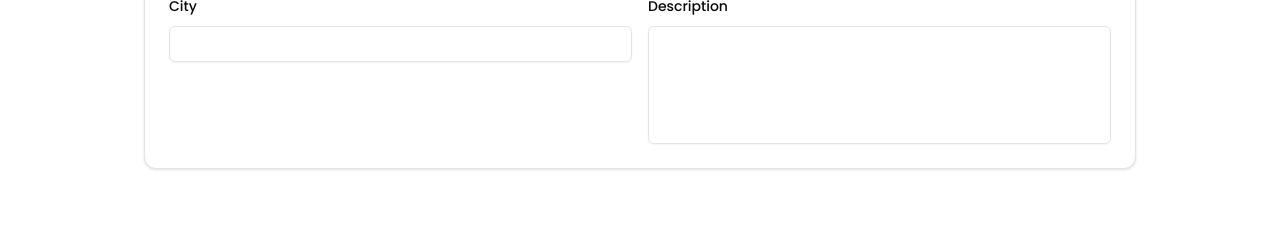
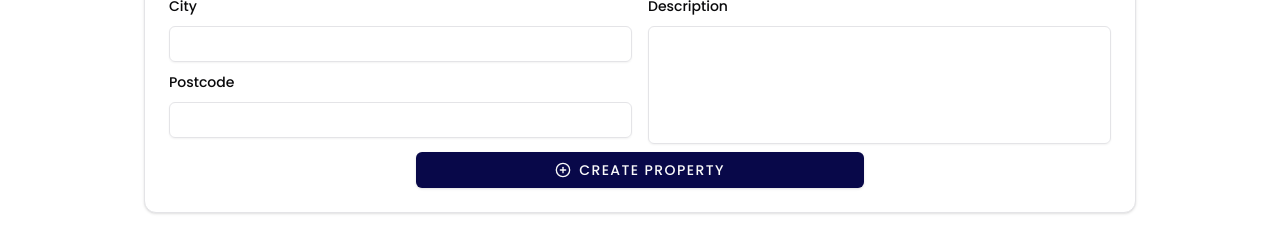
Before and after one commit to peter901/fire-homes-project, a Next.js app: page /admin-dashboard/new in a window 1280 px wide. Shown: the part 495-733 px from the top of the page. Built offline with nearby package versions, Linux system fonts and the light colour scheme; no server answers.

Commit message:
added submit button

```diff
--- a/app/admin-dashboard/new/NewPropertyForm.tsx
+++ b/app/admin-dashboard/new/NewPropertyForm.tsx
@@ -2,13 +2,20 @@
 import PropertyForm from "@/components/ui/PropertyForm";
 import type { infer as zodInfer } from "zod";
 import type { propertyDataSchema } from "@/validation/propertySchema";
-
+import { PlusCircleIcon } from "lucide-react";
 
 export default function NewPropertyForm() {
-    const handleSubmit = async (data: zodInfer<typeof propertyDataSchema>) =>{}
+  const handleSubmit = async (data: zodInfer<typeof propertyDataSchema>) => {};
   return (
     <div>
-      <PropertyForm handleSubmit={handleSubmit} />
+      <PropertyForm
+        handleSubmit={handleSubmit}
+        submitButtonLabel={
+          <>
+            <PlusCircleIcon /> Create Property
+          </>
+        }
+      />
     </div>
   );
 }
--- a/components/ui/PropertyForm.tsx
+++ b/components/ui/PropertyForm.tsx
@@ -21,12 +21,17 @@ import {
 } from "./select";
 import { Input } from "./input";
 import { Textarea } from "./textarea";
+import { Button } from "./button";
 
 type Props = {
+  submitButtonLabel: React.ReactNode;
   handleSubmit: (data: zodInfer<typeof propertyDataSchema>) => void;
 };
 
-export default function PropertyForm({ handleSubmit }: Props) {
+export default function PropertyForm({
+  handleSubmit,
+  submitButtonLabel,
+}: Props) {
   const form = useForm<zodInfer<typeof propertyDataSchema>>({
     resolver: zodResolver(propertyDataSchema),
     defaultValues: {
@@ -110,6 +115,19 @@ export default function PropertyForm({ handleSubmit }: Props) {
                 </FormItem>
               )}
             />
+            <FormField
+              control={form.control}
+              name="postcode"
+              render={({ field }) => (
+                <FormItem>
+                  <FormLabel>Postcode</FormLabel>
+                  <FormControl>
+                    <Input {...field} />
+                  </FormControl>
+                  <FormMessage />
+                </FormItem>
+              )}
+            />
           </fieldset>
           <fieldset className="flex flex-col gap-2">
             <FormField
@@ -166,6 +184,12 @@ export default function PropertyForm({ handleSubmit }: Props) {
             />
           </fieldset>
         </div>
+        <Button
+          type="submit"
+          className="max-w-md mx-auto mt-2 w-full flex gap-2"
+        >
+          {submitButtonLabel}
+        </Button>
       </form>
     </Form>
   );
```
